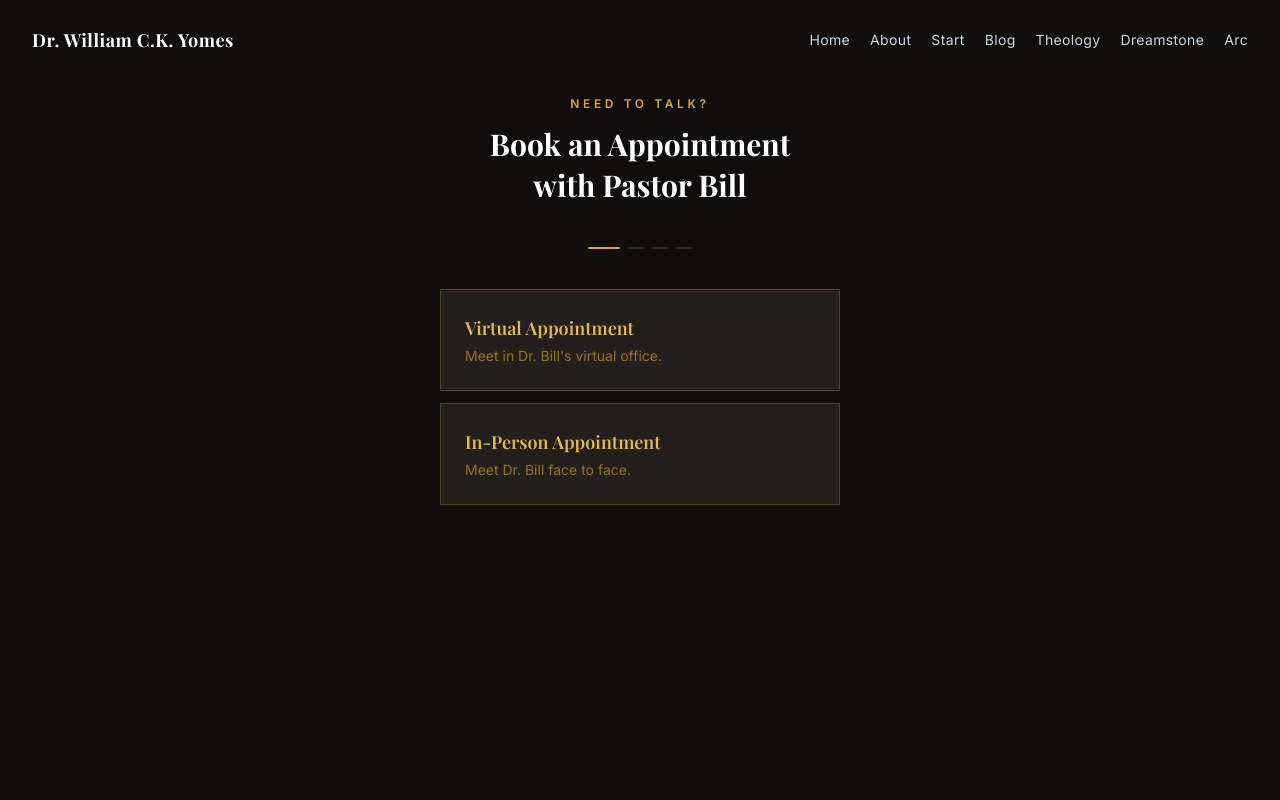
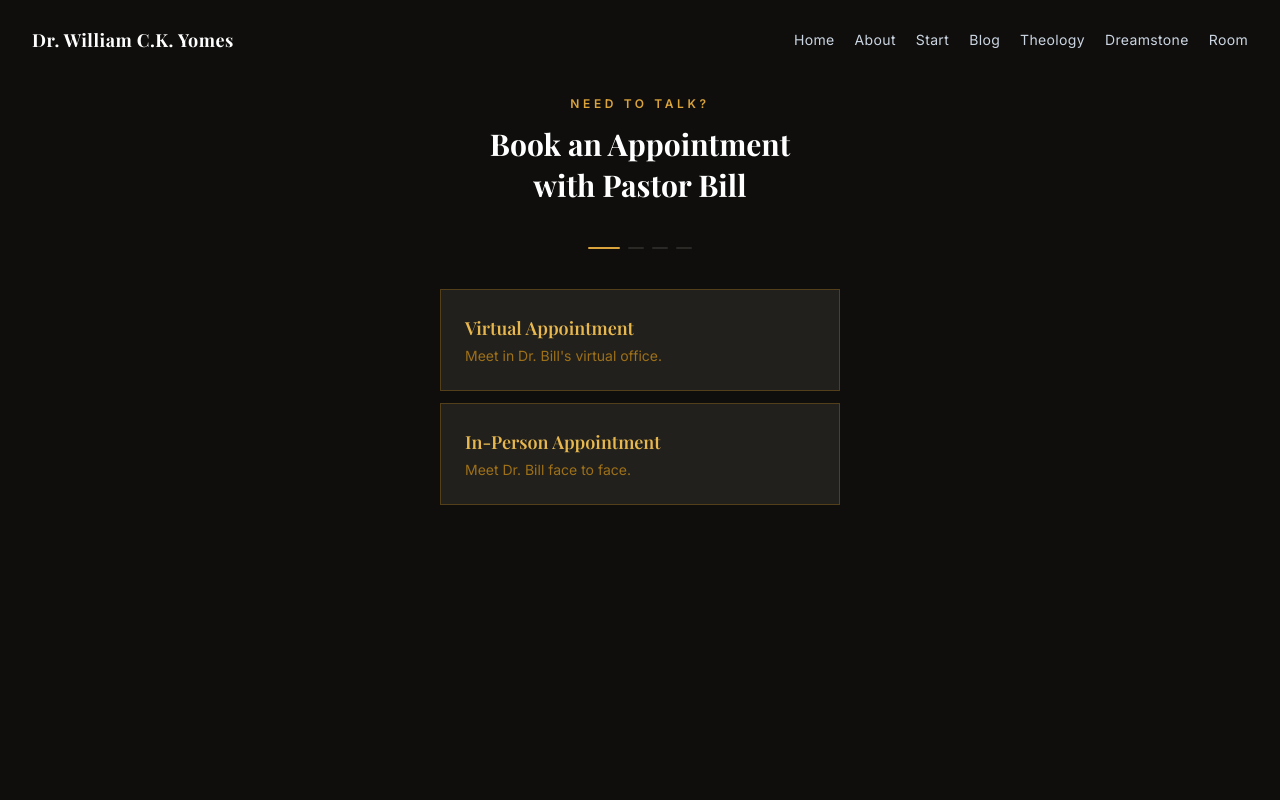
Before and after one commit to byomes/wcky, a Next.js app: page /meet in a window 1280 px wide. Shown: the top 800 px of the page. Built offline with nearby package versions, Linux system fonts and the light colour scheme; a web font is replaced by a local one.

Commit message:
feat: replace Arc with Room in nav

```diff
--- a/src/components/Header.tsx
+++ b/src/components/Header.tsx
@@ -11,7 +11,7 @@ const navLinks = [
   { href: '/blog', label: 'Blog' },
   { href: '/theology', label: 'Theology' },
   { href: '/dreamstone', label: 'Dreamstone' },
-  { href: '/arc', label: 'Arc' },
+  { href: '/room', label: 'Room' },
 ]
 
 export default function Header() {
```
